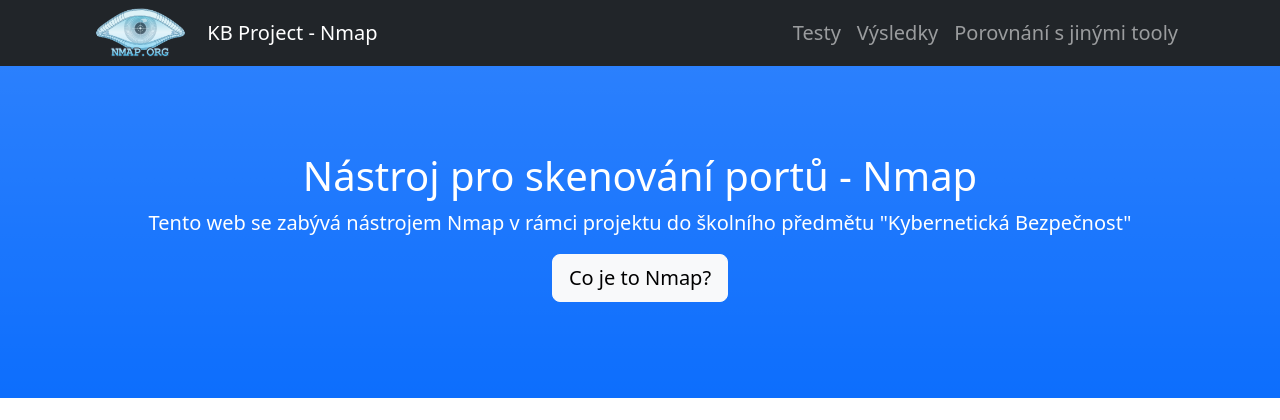
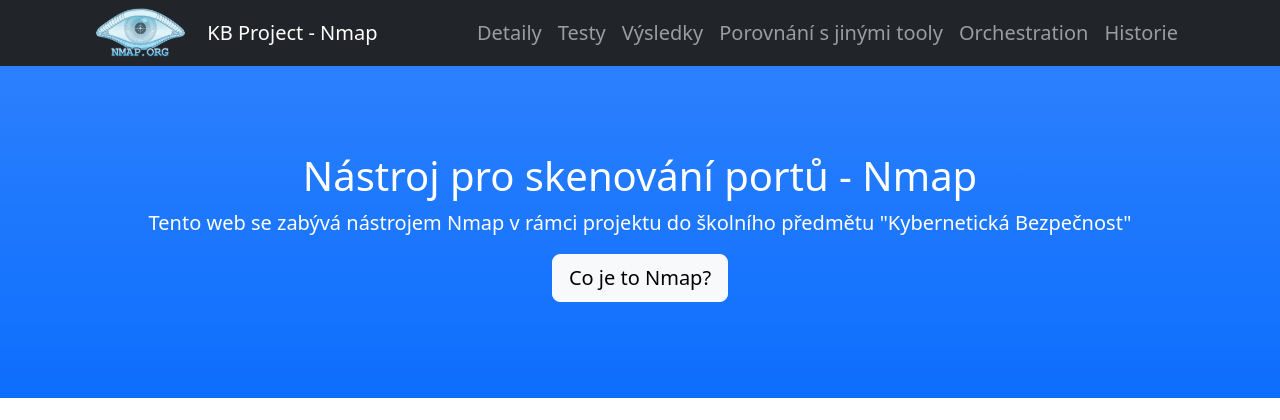
Before and after one commit to monkemon/vsb-nmap, a Django app: page /nmap/ in a window 1280 px wide. Shown: the top 420 px of the page. Run offline with Django 5.2, Linux system fonts and the light colour scheme; some libraries are stand-ins or nearby versions.

Commit message:
[PROGRESS] navbar working

```diff
--- a/src/nmap/nmap/templates/base/base.html
+++ b/src/nmap/nmap/templates/base/base.html
@@ -20,9 +20,12 @@
                 <button class="navbar-toggler" type="button" data-bs-toggle="collapse" data-bs-target="#navbarResponsive" aria-controls="navbarResponsive" aria-expanded="false" aria-label="Toggle navigation"><span class="navbar-toggler-icon"></span></button>
                 <div class="collapse navbar-collapse" id="navbarResponsive">
                     <ul class="navbar-nav ms-auto">
-                        <li class="nav-item"><a class="nav-link" href="">Testy</a></li>
-                        <li class="nav-item"><a class="nav-link" href="#services">Výsledky</a></li>
-                        <li class="nav-item"><a class="nav-link" href="#contact">Porovnání s jinými tooly</a></li>
+                        <li class="nav-item"><a class="nav-link" href="details">Detaily</a></li>
+                        <li class="nav-item"><a class="nav-link" href="tests">Testy</a></li>
+                        <li class="nav-item"><a class="nav-link" href="results">Výsledky</a></li>
+                        <li class="nav-item"><a class="nav-link" href="others">Porovnání s jinými tooly</a></li>
+                        <li class="nav-item"><a class="nav-link" href="orchestration">Orchestration</a></li>
+                        <li class="nav-item"><a class="nav-link" href="history">Historie</a></li>
                     </ul>
                 </div>
             </div>
```
